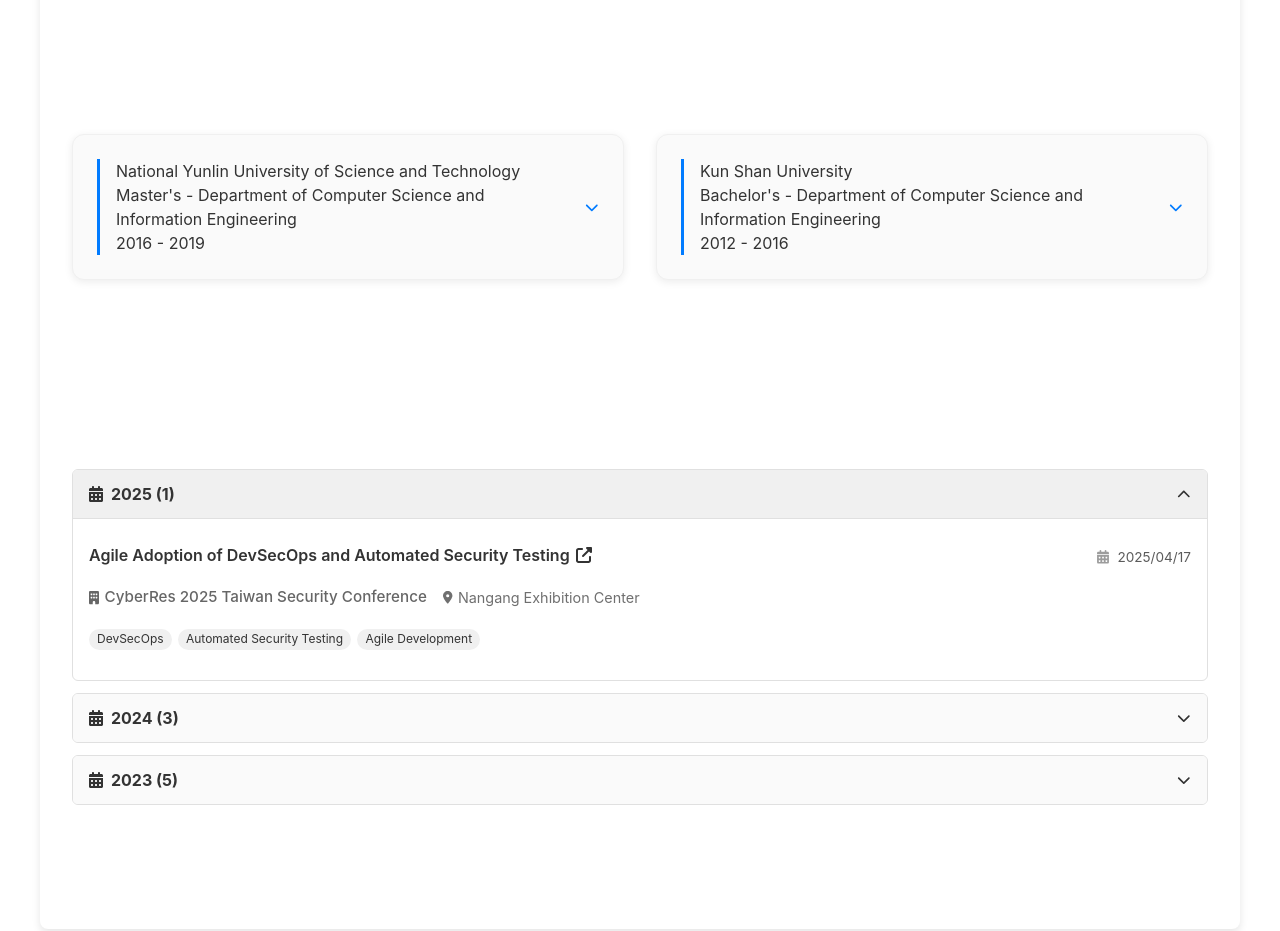
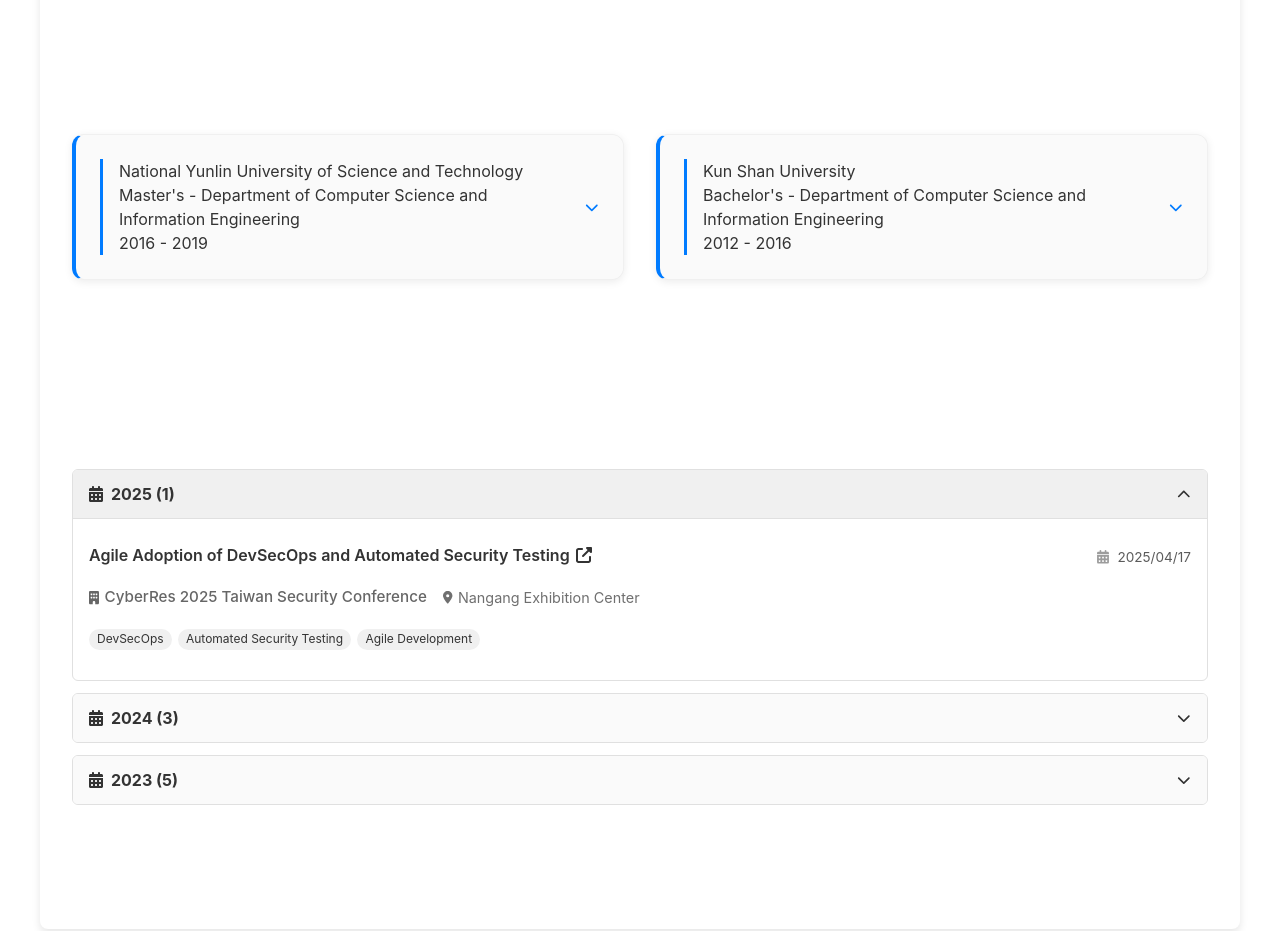
Before and after one commit to Lung-Yu/Lung-Yu.github.io, a React (Vite) app: page /#/cv in a window 1280 px wide. Shown: the part 3400-4331 px from the top of the page. Built offline with nearby package versions, Linux system fonts and the light colour scheme.

Commit message:
feat(cv): add dynamic education icons based on description and enhance styling for education section

```diff
--- a/src/features/cv/components/CV.tsx
+++ b/src/features/cv/components/CV.tsx
@@ -225,6 +225,39 @@ const CV = () => {
   const [expandedConferenceYears, setExpandedConferenceYears] = useState<{[year: string]: boolean}>({});
   // 新增：用於追蹤是否全部展開演講年份
   const [allConferencesExpanded, setAllConferencesExpanded] = useState(false);
+
+  // 根據教育描述內容選擇合適的圖標
+  const getEducationIcon = (desc: string) => {
+    if (desc.toLowerCase().includes('research') || desc.toLowerCase().includes('研究')) {
+      return faMicrochip;
+    } else if (desc.toLowerCase().includes('thesis') || desc.toLowerCase().includes('論文')) {
+      return faFileAlt;
+    } else if (desc.toLowerCase().includes('award') || desc.toLowerCase().includes('獎')) {
+      return faTrophy;
+    } else if (desc.toLowerCase().includes('project') || desc.toLowerCase().includes('專案')) {
+      return faProjectDiagram;
+    } else if (desc.toLowerCase().includes('development') || desc.toLowerCase().includes('開發')) {
+      return faCode;
+    } else if (desc.toLowerCase().includes('design') || desc.toLowerCase().includes('設計')) {
+      return faPalette;
+    } else if (desc.toLowerCase().includes('system') || desc.toLowerCase().includes('系統')) {
+      return faServer;
+    } else if (desc.toLowerCase().includes('cloud') || desc.toLowerCase().includes('雲端')) {
+      return faCloud;
+    } else if (desc.toLowerCase().includes('position') || desc.toLowerCase().includes('定位')) {
+      return faMapMarkerAlt;
+    } else if (desc.toLowerCase().includes('ai') || desc.toLowerCase().includes('人工智慧')) {
+      return faRobot;
+    } else if (desc.toLowerCase().includes('image') || desc.toLowerCase().includes('影像')) {
+      return faImage;
+    } else if (desc.toLowerCase().includes('audio') || desc.toLowerCase().includes('聲音')) {
+      return faVolumeUp;
+    } else if (desc.toLowerCase().includes('core') || desc.toLowerCase().includes('核心')) {
+      return faBolt;
+    } else {
+      return faAward; // 預設圖標
+    }
+  };
 
   const toggleExperience = (index: number) => {
     setExpandedExp(expandedExp === index ? null : index);
@@ -926,7 +959,10 @@ const CV = () => {
                   <div className="education-details">
                     <ul className="education-description">
                       {edu.description.map((desc, descIndex) => (
-                        <li key={descIndex}>{desc}</li>
+                        <li key={descIndex}>
+                          <FontAwesomeIcon icon={getEducationIcon(desc)} className="education-icon" />
+                          {desc}
+                        </li>
                       ))}
                     </ul>
                   </div>
--- a/src/features/cv/styles/CV.css
+++ b/src/features/cv/styles/CV.css
@@ -651,12 +651,13 @@
   transition: all 0.3s ease;
   border: 1px solid var(--color-gray-100);
   cursor: pointer;
+  border-left: 4px solid var(--color-primary);
 }
 
 .education-content:hover {
   transform: translateY(-5px);
   box-shadow: 0 4px 12px rgba(0, 0, 0, 0.12);
-  border-color: var(--color-gray-200);
+  border-color: var(--color-primary);
 }
 
 .education-header {
@@ -693,17 +694,23 @@
 .education-description li {
   margin: 0.8rem 0;
   position: relative;
-  padding-left: 1.2rem;
+  padding-left: 2rem;
   color: var(--color-text);
   font-size: 0.95rem;
   line-height: 1.5;
+  display: flex;
+  align-items: center;
 }
 
-.education-description li::before {
-  content: "▹";
+.education-icon {
   position: absolute;
   left: 0;
   color: var(--color-primary);
+  width: 1.2rem;
+  height: 1.2rem;
+  display: flex;
+  align-items: center;
+  justify-content: center;
 }
 
 .education-content .toggle-icon {
```
